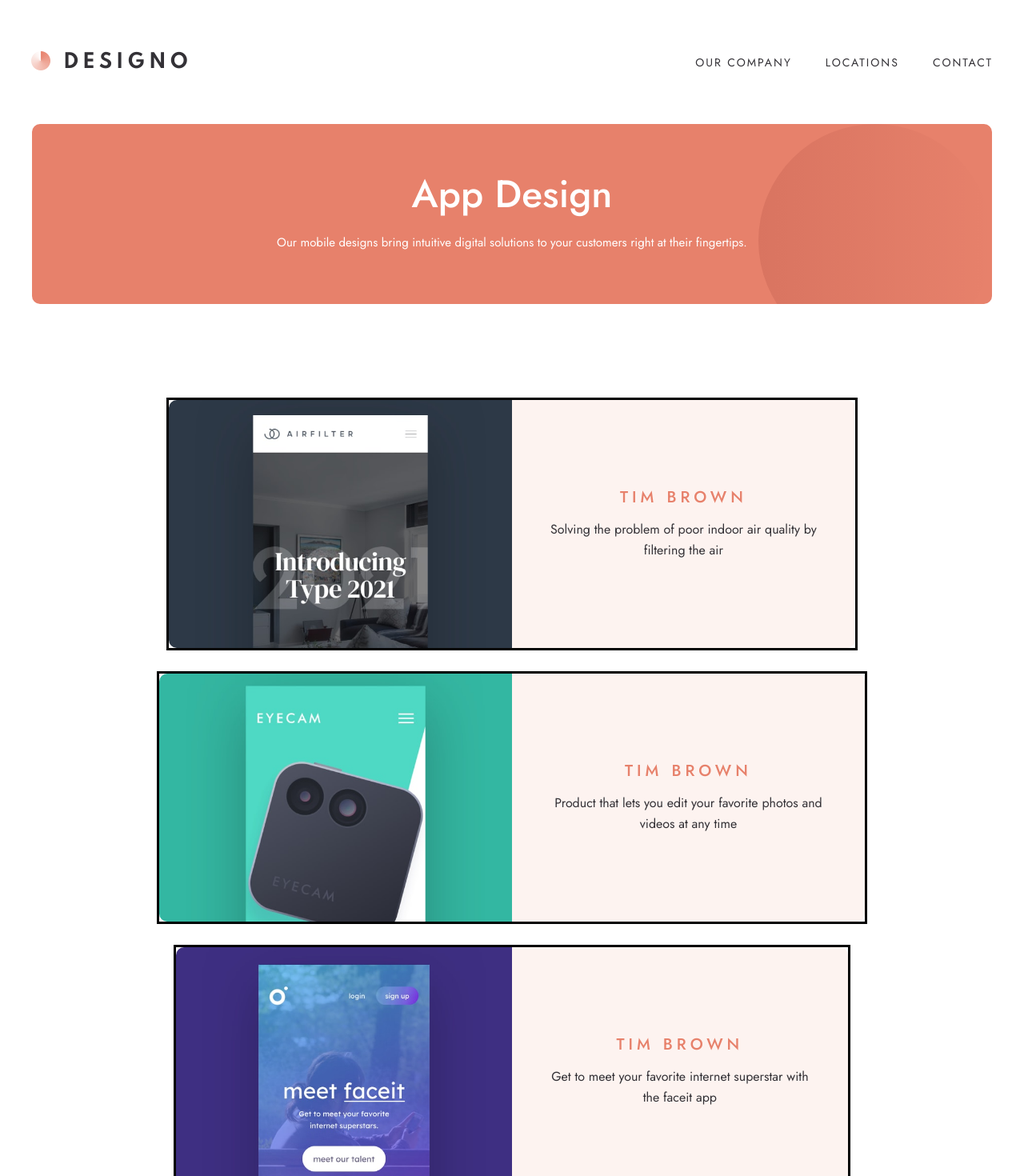
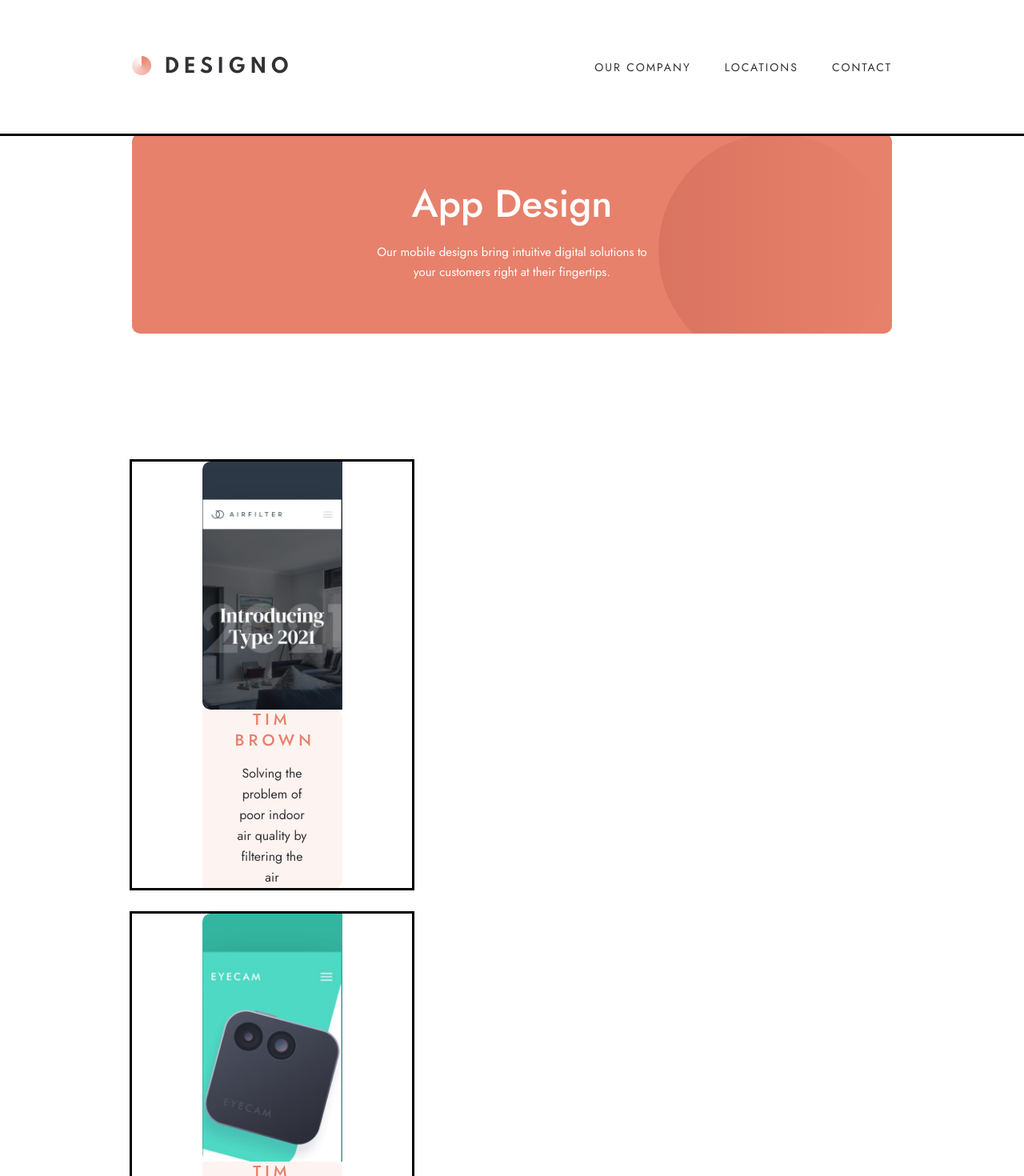
Before and after one commit to presh-031/designo, a Next.js app: page /app-design in a window 1280 px wide. Shown: the top 1470 px of the page at 80% size. Built offline with nearby package versions, Linux system fonts and the light colour scheme.

Commit message:
style; header and other pages hero now responsive

```diff
--- a/components/ContactForm.tsx
+++ b/components/ContactForm.tsx
@@ -45,6 +45,7 @@ const ContactForm = () => {
       setShowErrorMsg(false);
     }
   };
+
   return (
     <div className="bg-peach bg-[url('../assets/shared/desktop/bg-pattern-two-circles.svg')] bg-no-repeat px-[2.4rem] py-[7.2rem] text-white sm:mx-[4rem] sm:rounded-2xl  sm:px-[3.8rem] md:px-[5.8rem]">
       <div className="mb-[3.7rem] text-center sm:text-left">
--- a/components/Header.tsx
+++ b/components/Header.tsx
@@ -1,10 +1,10 @@
 import Image from "next/image";
 import Link from "next/link";
-import { useState } from "react";
-import logo from "../assets/shared/desktop/logo-dark.png";
+import Nav from "./Nav";
 import closeMenu from "../assets/shared/mobile/icon-close.svg";
 import hamburgerMenu from "../assets/shared/mobile/icon-hamburger.svg";
-import Nav from "./Nav";
+import logo from "../assets/shared/desktop/logo-dark.png";
+import { useState } from "react";
 
 const Header = () => {
   const [isOpen, setIsOpen] = useState(false);
@@ -14,7 +14,7 @@ const Header = () => {
   };
 
   return (
-    <header className="flex items-center justify-between px-[2.4rem] py-[3.5rem]  sm:py-[6.4rem] sm:px-[3.9rem]  ">
+    <header className="flex items-center justify-between px-[2.4rem] py-[3.5rem] outline  sm:py-[6.4rem] sm:px-[3.9rem] xl:px-[16.5rem] xl:py-[7rem] ">
       <Link
         onClick={() => {
           setIsOpen(false);
--- a/components/OtherPagesHero.tsx
+++ b/components/OtherPagesHero.tsx
@@ -4,11 +4,11 @@ type OtherPagesHeroProps = {
 };
 const OtherPagesHero = (props: OtherPagesHeroProps) => {
   return (
-    <div className="mb-[9.6rem] bg-peach bg-[url('../assets/shared/desktop/bg-pattern-small-circle.svg')] bg-[length:292px] bg-[right_top]   bg-no-repeat py-[10.5rem] px-[2.4rem] text-center text-white sm:mx-[4rem]   sm:mb-[12rem] sm:rounded-2xl sm:py-[6.4rem]">
-      <p className="mb-[2.4rem] text-[3.2rem] font-normal leading-[3.6rem] sm:text-[4.8rem]  sm:font-medium sm:leading-[4.8rem]">
+    <div className="mb-[9.6rem] bg-peach bg-[url('../assets/shared/desktop/bg-pattern-small-circle.svg')] bg-[length:292px] bg-[right_top]   bg-no-repeat py-[10.5rem] px-[2.4rem] text-center text-white sm:mx-[4rem]   sm:mb-[12rem] sm:rounded-2xl sm:py-[6.4rem] xl:mx-[16.5rem] xl:mb-[16rem]">
+      <p className="mb-[2.4rem] text-[3.2rem] font-medium leading-[3.6rem] sm:text-[4.8rem]    sm:leading-[4.8rem] xl:text-[4.8rem]">
         {props.title}
       </p>
-      <p className="mx-auto text-[1.5rem] font-normal leading-[2.5rem] sm:w-[80%] md:w-[60%]">
+      <p className="mx-auto text-[1.5rem] font-normal leading-[2.5rem] sm:w-[80%] md:w-[60%] xl:w-[40%]">
         {props["aboutTitle"]}
       </p>
     </div>
--- a/components/Project.tsx
+++ b/components/Project.tsx
@@ -8,7 +8,7 @@ type ProjectProps = {
 };
 const Project = (props: ProjectProps) => {
   return (
-    <div className="mx-auto outline  sm:flex sm:justify-center">
+    <div className="mx-auto outline sm:flex sm:justify-center xl:m-0 xl:w-[35rem] xl:flex-col">
       <Image
         src={props.src}
         alt={props.alt}
--- a/pages/contact.tsx
+++ b/pages/contact.tsx
@@ -4,6 +4,7 @@ import ContactForm from "@/components/ContactForm";
 const contact = () => {
   return (
     <>
+      {/* Check contact form's tablet responsiveness. */}
       <ContactForm />
       <AllLocations />
     </>
--- a/pages/web-design.tsx
+++ b/pages/web-design.tsx
@@ -1,9 +1,9 @@
-import Talk from "@/components/Cta";
 import OtherPagesHero from "@/components/OtherPagesHero";
+import OtherProjectTypesCard from "@/ui/OtherProjectTypesCard";
 import Project from "@/components/Project";
 import ProjectType from "@/components/ProjectType";
-import OtherProjectTypesCard from "@/ui/OtherProjectTypesCard";
 import ProjectsCard from "@/ui/ProjectsCard";
+import Talk from "@/components/Cta";
 import blogr from "../assets/web-design/desktop/image-blogr.jpg";
 import builder from "../assets/web-design/desktop/image-builder.jpg";
 import camp from "../assets/web-design/desktop/image-camp.jpg";
@@ -13,7 +13,7 @@ import transfer from "../assets/web-design/desktop/image-transfer.jpg";
 
 const webDesign = () => {
   return (
-    <div>
+    <>
       <OtherPagesHero
         title="Web Design"
         aboutTitle="We build websites that serve as powerful marketing tools and bring memorable brand experiences."
@@ -71,7 +71,7 @@ const webDesign = () => {
       </OtherProjectTypesCard>
 
       <Talk />
-    </div>
+    </>
   );
 };
 
--- a/ui/ProjectsCard.tsx
+++ b/ui/ProjectsCard.tsx
@@ -4,7 +4,8 @@ type ProjectsCardProps = {
 
 const ProjectsCard = ({ children }: ProjectsCardProps) => {
   return (
-    <div className="mb-[9.6rem] grid grid-cols-1 gap-[4rem] border border-red-800 sm:mb-[12rem] sm:gap-[3.2rem]  sm:px-[3.9rem]">
+    // testing desktop responsiveness gor grid-cols-3
+    <div className="mb-[9.6rem] grid grid-cols-1 gap-[4rem] border border-red-800 sm:mb-[12rem] sm:gap-[3.2rem] sm:px-[3.9rem] xl:mb-[16rem] xl:grid-cols-2  xl:gap-[3rem] xl:px-[16.5rem]">
       {children}
     </div>
   );
```
